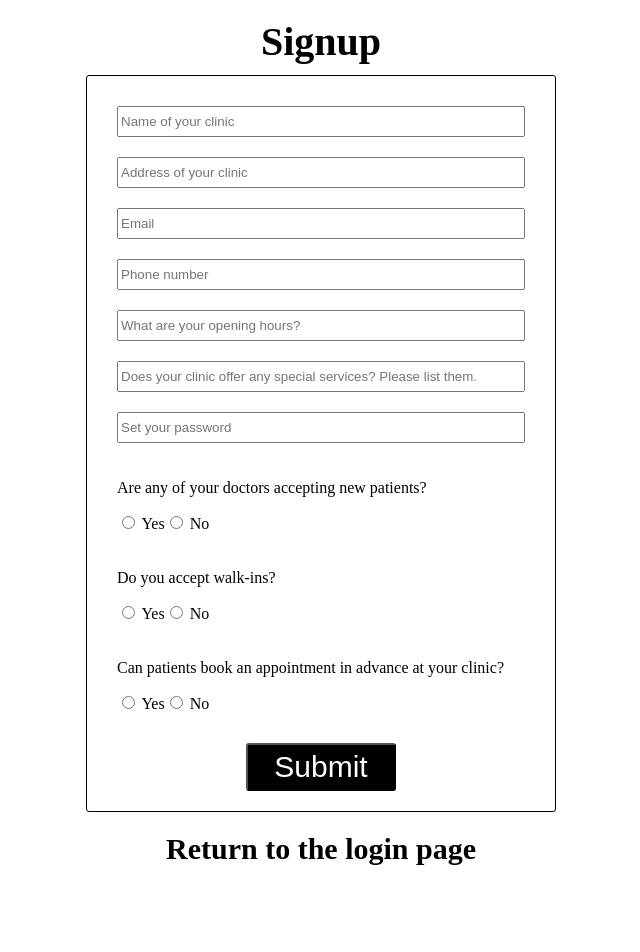
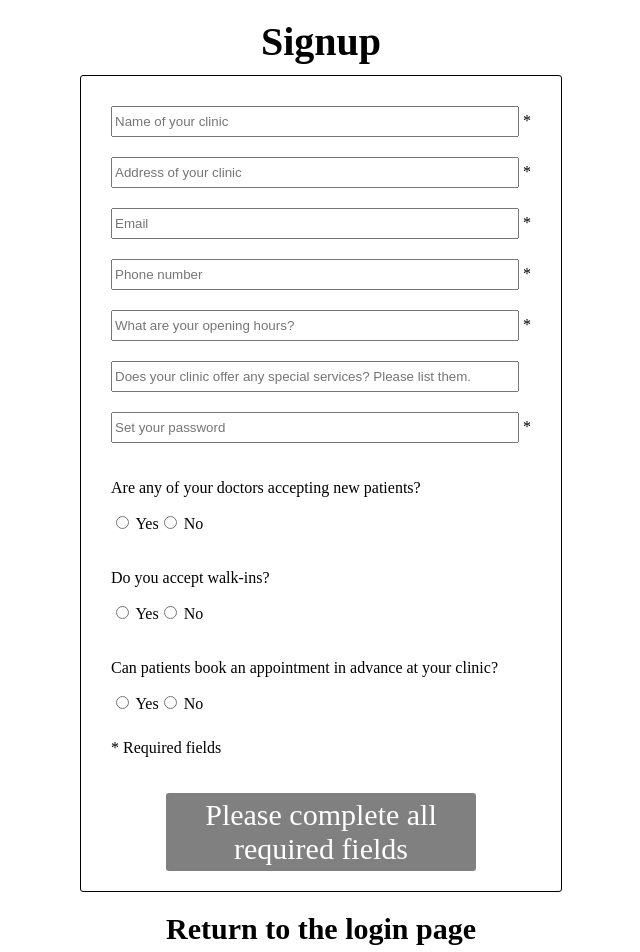
Before and after one commit to joni-sadler/Doctor-Finder, a React (Create React App) app in the folder frontend/: page /clinic_signup in a window 1280 px wide. Shown: the top 952 px of the page, without its empty margins (319-959 px from the left). Built offline with nearby package versions, Linux system fonts and the light colour scheme; what react-animations would draw is missing.

Commit message:
Added basic form validation to ClinicSignup

```diff
--- a/frontend/src/pages/ClinicSignup.js
+++ b/frontend/src/pages/ClinicSignup.js
@@ -1,5 +1,5 @@
-import React, {useState} from "react";
-import {NavLink} from "react-router-dom";
+import React, { useState, useEffect } from "react";
+import { NavLink } from "react-router-dom";
 import styled from "styled-components";
 
 const ClinicSignup = () => {
@@ -8,24 +8,76 @@ const ClinicSignup = () => {
   const [acceptsWalkIns, setAcceptsWalkIns] = useState(false);
   const [canBookAppointments, setCanBookAppointments] = useState(false);
   const [hasSubmittedInfo, setHasSubmittedInfo] = useState(false);
+  const [clinicNameValidation, setClinicNameValidation] = useState();
+  const [clinicAddressValidation, setClinicAddressValidation] = useState();
+  const [emailValidation, setEmailValidation] = useState();
+  const [phoneNumberValidation, setPhoneNumberValidation] = useState();
+  const [passwordValidation, setPasswordValidation] = useState();
+  const [openingHoursValidation, setOpeningHoursValidation] = useState();
 
   const signupInfoHandler = (name) => {
-    return ({ target: {value} }) => {
+    return ({ target: { value } }) => {
       setSignupInfo((signupInfo) => ({ ...signupInfo, [name]: value }));
-    }
-  }
+    };
+  };
 
   const acceptingPatientsHandlerTrue = () => {
-    setAcceptsPatients(true)
-  }
+    setAcceptsPatients(true);
+  };
 
   const acceptingWalkInHandlerTrue = () => {
-    setAcceptsWalkIns(true)
-  }
+    setAcceptsWalkIns(true);
+  };
 
   const acceptingAppointmentsHandlerTrue = () => {
-      setCanBookAppointments(true)
+    setCanBookAppointments(true);
+  };
+
+  // Validate clinic name
+  useEffect(() => {
+    if (!signupInfo.clinicName) {
+      setClinicNameValidation(false);
+    } else {
+      setClinicNameValidation(true);
     }
+  }, [signupInfo.clinicName]);
+
+  // Validate clinic email address
+  useEffect(() => {
+    if (!signupInfo.clinicAddress) {
+      setClinicAddressValidation(false);
+    } else {
+      setClinicAddressValidation(true);
+    }
+  }, [signupInfo.clinicAddress]);
+
+  // Validate email
+  useEffect(() => {
+    if (!signupInfo.email) {
+      setEmailValidation(false);
+    } else {
+      setEmailValidation(true);
+    }
+    console.log(emailValidation);
+  }, [signupInfo.email]);
+
+  //Validate phone number
+  useEffect(() => {
+    if (!signupInfo.phoneNumber) {
+      setPhoneNumberValidation(false);
+    } else {
+      setPhoneNumberValidation(true);
+    }
+  }, [signupInfo.phoneNumber]);
+
+  // Validate password
+  useEffect(() => {
+    if (!signupInfo.password) {
+      setPasswordValidation(false);
+    } else {
+      setPasswordValidation(true);
+    }
+  }, [signupInfo.password]);
 
   const submitFunction = () => {
     setHasSubmittedInfo(true);
@@ -38,25 +90,26 @@ const ClinicSignup = () => {
         acceptsWalkIns,
         canBookAppointments,
       }),
-      headers: {"Accept": "application/json", "Content-type": "application/json"},
+      headers: {
+        Accept: "application/json",
+        "Content-type": "application/json",
+      },
     })
       .then((res) => res.json())
       .then((res) => {
         console.log(res);
         if (res.status === 201) {
-        setSignupInfo(res.data)
+          setSignupInfo(res.data);
         } else {
-        console.log("There is an error with the post request.")
+          console.log("There is an error with the post request.");
         }
-    })
-  }
-
+      });
+  };
 
   return (
     <Container>
       <Title>Signup</Title>
       <SignupWrapper>
-
         <Field>
           <input
             name="clinicName"
@@ -64,8 +117,9 @@ const ClinicSignup = () => {
             type="text"
             value={signupInfo.clinicName}
             onChange={signupInfoHandler("clinicName")}
-            style={{ height: "25px", width: "400px"}}
-          />
+            style={{ height: "25px", width: "400px" }}
+          />{" "}
+          *
         </Field>
         <Field>
           <input
@@ -74,8 +128,9 @@ const ClinicSignup = () => {
             type="text"
             value={signupInfo.clinicAddress}
             onChange={signupInfoHandler("clinicAddress")}
-            style={{ height: "25px", width: "400px"}}
-          />
+            style={{ height: "25px", width: "400px" }}
+          />{" "}
+          *
         </Field>
         <Field>
           <input
@@ -84,8 +139,9 @@ const ClinicSignup = () => {
             type="text"
             value={signupInfo.email}
             onChange={signupInfoHandler("email")}
-            style={{ height: "25px", width: "400px"}}
-          />
+            style={{ height: "25px", width: "400px" }}
+          />{" "}
+          *
         </Field>
         <Field>
           <input
@@ -95,8 +151,9 @@ const ClinicSignup = () => {
             required
             value={signupInfo.phoneNumber}
             onChange={signupInfoHandler("phoneNumber")}
-            style={{ height: "25px", width: "400px"}}
-          />
+            style={{ height: "25px", width: "400px" }}
+          />{" "}
+          *
         </Field>
         <Field>
           <input
@@ -105,8 +162,9 @@ const ClinicSignup = () => {
             type="text"
             value={signupInfo.hours}
             onChange={signupInfoHandler("hours")}
-            style={{ height: "25px", width: "400px"}}
-          />
+            style={{ height: "25px", width: "400px" }}
+          />{" "}
+          *
         </Field>
         <Field>
           <input
@@ -115,7 +173,7 @@ const ClinicSignup = () => {
             type="text"
             value={signupInfo.specialties}
             onChange={signupInfoHandler("specialties")}
-            style={{ height: "25px", width: "400px"}}
+            style={{ height: "25px", width: "400px" }}
           />
         </Field>
         <Field>
@@ -125,8 +183,9 @@ const ClinicSignup = () => {
             type="password"
             value={signupInfo.password}
             onChange={signupInfoHandler("password")}
-            style={{ height: "25px", width: "400px"}}
-          />
+            style={{ height: "25px", width: "400px" }}
+          />{" "}
+          *
         </Field>
         <Field>
           <p>Are any of your doctors accepting new patients?</p>
@@ -135,12 +194,9 @@ const ClinicSignup = () => {
             type="radio"
             value="True"
             onChange={acceptingPatientsHandlerTrue}
-          /> Yes
-          <input
-            name="acceptsPatients"
-            type="radio"
-            value="False"
-          /> No
+          />{" "}
+          Yes
+          <input name="acceptsPatients" type="radio" value="False" /> No
         </Field>
         <Field>
           <p>Do you accept walk-ins?</p>
@@ -149,12 +205,9 @@ const ClinicSignup = () => {
             type="radio"
             value="True"
             onChange={acceptingWalkInHandlerTrue}
-          /> Yes
-          <input
-            name="acceptsWalkins"
-            type="radio"
-            value="False"
-          /> No
+          />{" "}
+          Yes
+          <input name="acceptsWalkins" type="radio" value="False" /> No
         </Field>
         <Field>
           <p>Can patients book an appointment in advance at your clinic?</p>
@@ -163,28 +216,37 @@ const ClinicSignup = () => {
             type="radio"
             value="True"
             onChange={acceptingAppointmentsHandlerTrue}
-          /> Yes
-          <input
-            name="acceptsAppointments"
-            type="radio"
-            value="False"
-          /> No
+          />{" "}
+          Yes
+          <input name="acceptsAppointments" type="radio" value="False" /> No
         </Field>
+        <RequiredFields>* Required fields</RequiredFields>
         <SubmitWrapper>
-          <SubmitButton onClick={submitFunction}>
-            Submit
-          </SubmitButton>
+          {clinicNameValidation &&
+          clinicAddressValidation &&
+          emailValidation &&
+          phoneNumberValidation &&
+          passwordValidation ? (
+            <SubmitButton onClick={submitFunction}>Submit</SubmitButton>
+          ) : (
+            <SubmitButtonInactive>
+              Please complete all required fields
+            </SubmitButtonInactive>
+          )}
         </SubmitWrapper>
       </SignupWrapper>
-      {hasSubmittedInfo &&
+      {hasSubmittedInfo && (
         <div>
-            <RegistrationMessaging>Thank you for registering! Your info is now securely stored in our database.</RegistrationMessaging>
+          <RegistrationMessaging>
+            Thank you for registering! Your info is now securely stored in our
+            database.
+          </RegistrationMessaging>
         </div>
-      }
+      )}
       <LoginPrompt to={`/login`}>Return to the login page</LoginPrompt>
     </Container>
-  )
-}
+  );
+};
 
 const Container = styled.div`
   display: flex;
@@ -228,6 +290,7 @@ const SubmitButton = styled.button`
   padding: 5px;
   font-size: 30px;
   font-weight: 500;
+  cursor: pointer;
 `;
 
 const RegistrationMessaging = styled.p`
@@ -243,4 +306,20 @@ const LoginPrompt = styled(NavLink)`
   color: black;
 `;
 
+const RequiredFields = styled.p`
+  padding-left: 10px;
+`;
+
+const SubmitButtonInactive = styled.div`
+  display: flex;
+  text-align: center;
+  background-color: grey;
+  color: white;
+  border-radius: 3px;
+  width: 300px;
+  padding: 5px;
+  font-size: 30px;
+  font-weight: 500;
+`;
+
 export default ClinicSignup;
```
Lines whose indentation alone changed are shown as unchanged.
